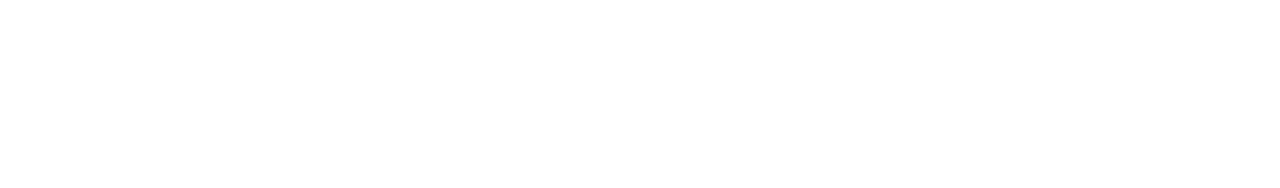
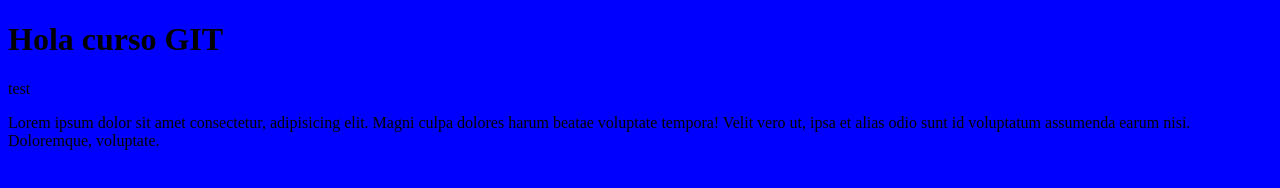
Before and after one commit to Germanyx3/Curso-Git, a plain HTML site: page index.html in a window 1280 px wide. Drawn offline with Linux system fonts and the light colour scheme.

Commit message:
parrafo y tamaño de fuente

```diff
--- /dev/null
+++ b/css/style.css
@@ -0,0 +1,4 @@
+body{
+    background-color: blue;
+
+}
--- a/index.html
+++ b/index.html
@@ -5,9 +5,11 @@
     <meta http-equiv="X-UA-Compatible" content="IE=edge">
     <meta name="viewport" content="width=device-width, initial-scale=1.0">
     <title>Document</title>
+    <link rel="stylesheet" href="css/style.css" type="text/css">
 </head>
 <body>
-
-
+    <h1>Hola curso GIT</h1>
+    <article>test</article>
+    <p>Lorem ipsum dolor sit amet consectetur, adipisicing elit. Magni culpa dolores harum beatae voluptate tempora! Velit vero ut, ipsa et alias odio sunt id voluptatum assumenda earum nisi. Doloremque, voluptate.</p>
 </body>
 </html>
```
Also changed, not shown: js/script.js (added).
